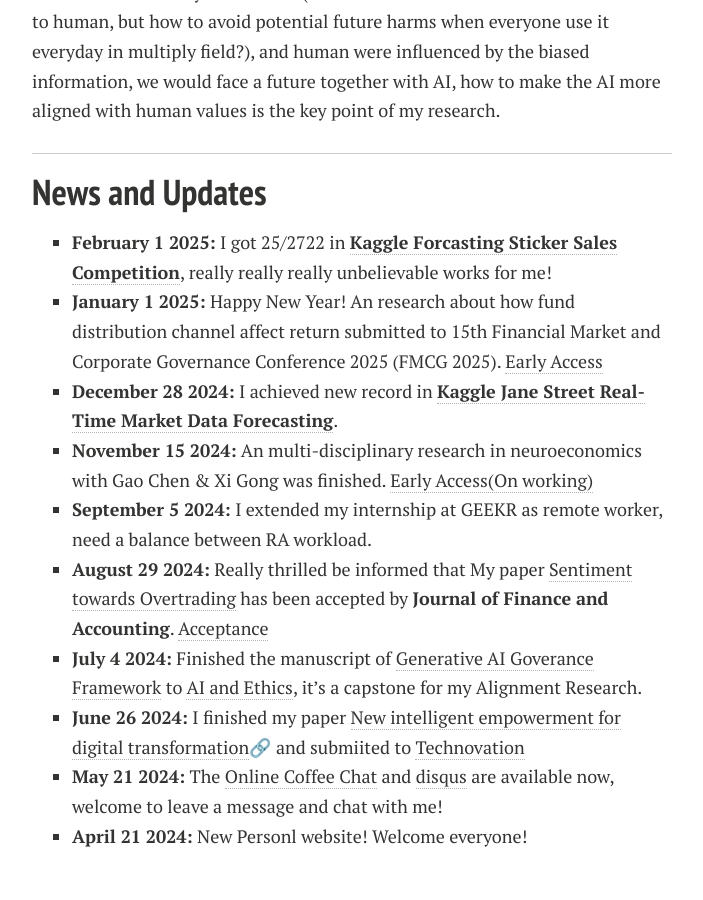
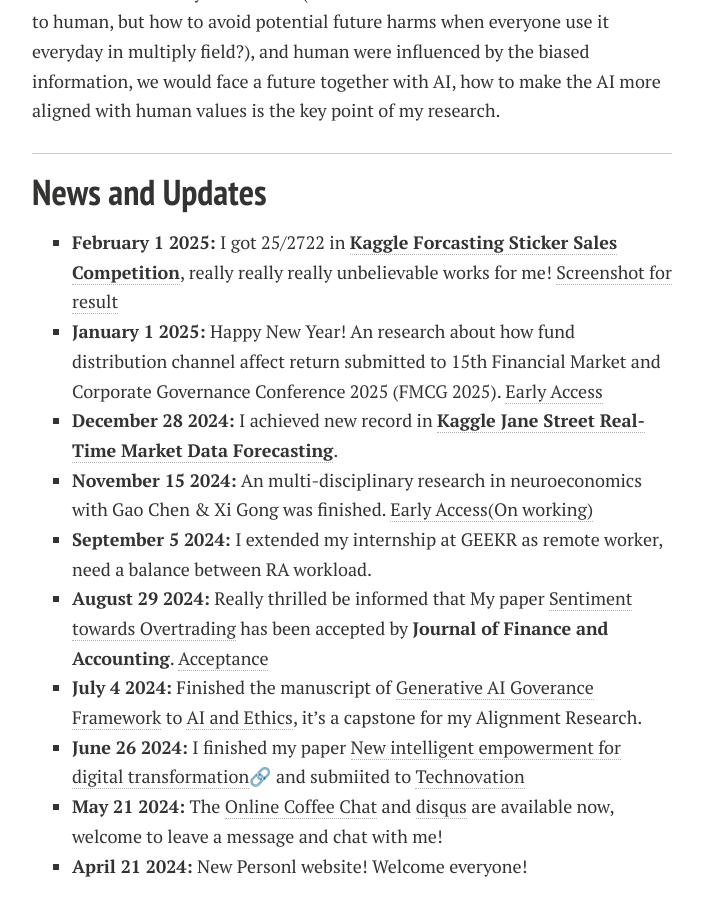
Before and after one commit to HeliumPeng/HeliumPeng.github.io, a Jekyll site: the page built from index.md, in a window 1280 px wide and 900 px high, scrolled down 1273 px. Shown: the whole window, without its empty margins (288-991 px from the left). Built offline with Jekyll 4.4.1, drawn with Linux system fonts in a browser that asks for light colours; nearby versions of some CDN libraries; comment, search, counter and statistics services are not loaded; a style sheet for code colours, icons or effects is not loaded; our own code applies the rules of GitHub Pages for plain Markdown files.

```diff
--- a/index.md
+++ b/index.md
@@ -38,7 +38,7 @@
 ---
 
 ## News and Updates
-- **February 1 2025:** I got 25/2722 in [**Kaggle Forcasting Sticker Sales Competition**](https://www.kaggle.com/competitions/playground-series-s5e1), really really really unbelievable works for me!
+- **February 1 2025:** I got 25/2722 in [**Kaggle Forcasting Sticker Sales Competition**](https://www.kaggle.com/competitions/playground-series-s5e1), really really really unbelievable works for me! [Screenshot for result](https://heliumpeng.github.io/file/Forecasting Sticker Sales25名.png)
 - **January 1 2025:** Happy New Year! An research about how fund distribution channel affect return submitted to 15th Financial Market and Corporate Governance Conference 2025 (FMCG 2025). [Early Access](https://papers.ssrn.com/sol3/papers.cfm?abstract_id=5091895)
 - **December 28 2024:** I achieved new record in [**Kaggle Jane Street Real-Time Market Data Forecasting**](https://heliumpeng.github.io/file/JaneStreet%E7%AB%9E%E8%B5%9B%E9%93%B6%E7%89%8C119%E5%90%8D.png).
 - **November 15 2024:** An multi-disciplinary research in neuroeconomics with Gao Chen & Xi Gong was finished. [Early Access(On working)](https://papers.ssrn.com/sol3/papers.cfm?abstract_id=5037677)
```
Also changed, not shown: 3 other files.
